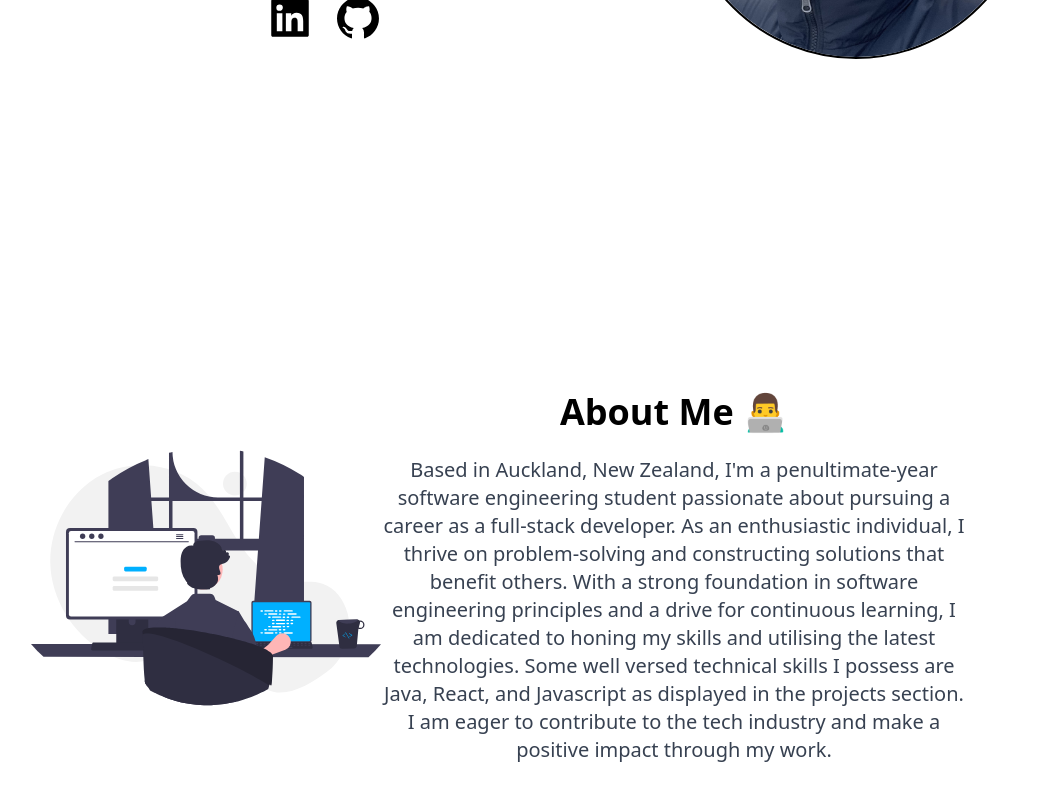
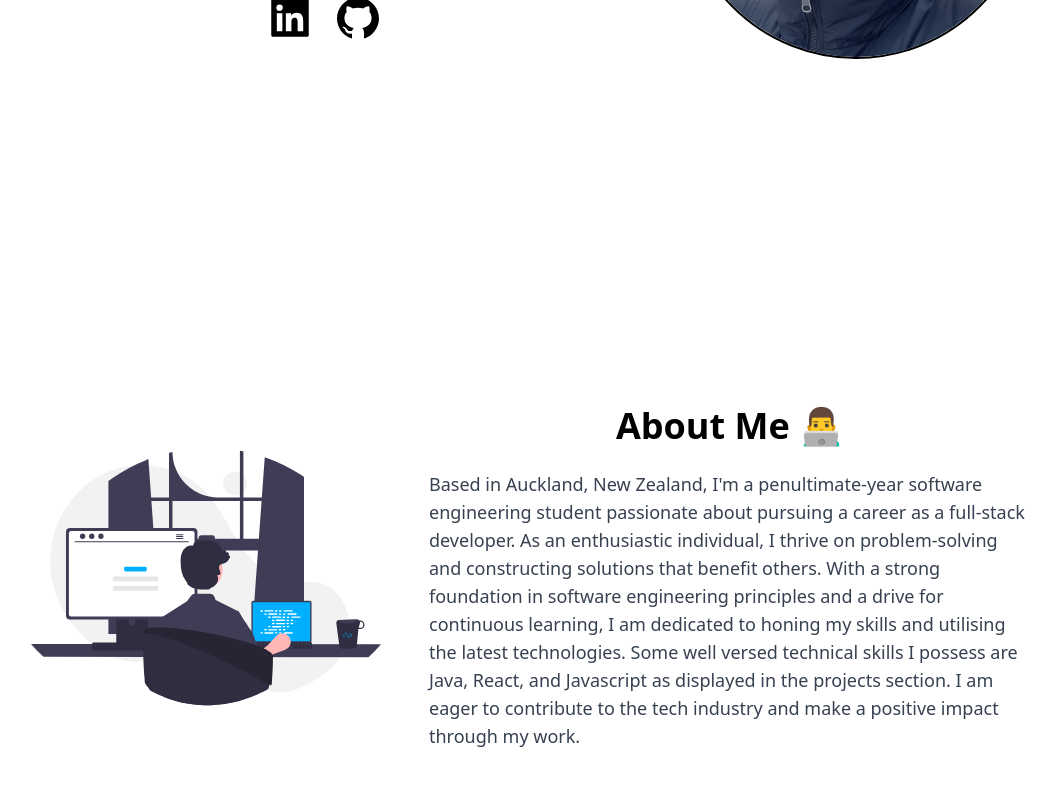
Before and after one commit to StevenNZ/portfolio, a React (Create React App) app in the folder portfolio-app/: page / in a window 1280 px wide. Shown: the part 502-1302 px from the top of the page, without its empty margins (109-1164 px from the left). Built offline with nearby package versions, Linux system fonts and the light colour scheme.

Commit message:
refactor: styling of text updated

```diff
--- a/portfolio-app/src/components/About.jsx
+++ b/portfolio-app/src/components/About.jsx
@@ -1,5 +1,6 @@
 import React from "react";
 import picture from "../assets/aboutpicture.svg";
+import Typed from "react-typed";
 
 const About = () => {
   return (
@@ -9,11 +10,11 @@ const About = () => {
         alt="Steven Li"
         className="w-[250px] h-[250px] sm:w-[300px] sm:h-[300px] md:w-[350px] md:h-[350px] mx-auto"
       />
-      <div className="lg:mr-16">
+      <div className="lg:ml-12">
         <p className=" text-xl sm:text-3xl md:text-4xl font-bold pb-6">
           About Me 👨‍💻
         </p>
-        <p className="sm:text-lg md:text-xl text-gray-700">
+        <p className=" text-sm sm:text-base md:text-lg text-gray-700 text-left">
           Based in Auckland, New Zealand, I'm a penultimate-year software
           engineering student passionate about pursuing a career as a full-stack
           developer. As an enthusiastic individual, I thrive on problem-solving
```
